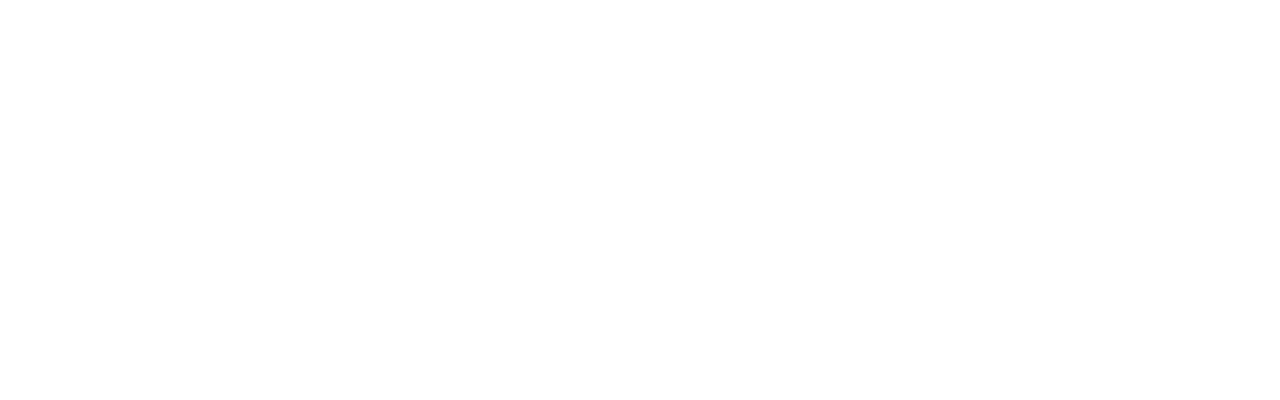
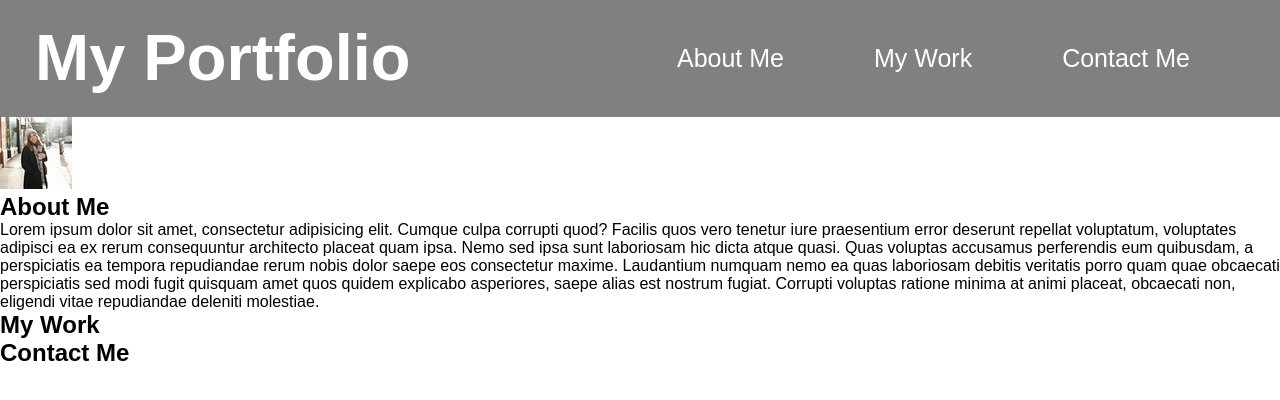
Before and after one commit to camryngoins/portfolio, a plain HTML site: page index.html in a window 1280 px wide. Drawn offline with Linux system fonts and the light colour scheme.

Commit message:
added html

```diff
--- a/assets/css/style.css
+++ b/assets/css/style.css
@@ -0,0 +1,43 @@
+* {
+    padding: 0;
+    margin: 0;
+    box-sizing: border-box;
+    list-style: none;
+}
+body {
+    font-family: Arial, Helvetica, sans-serif;
+}
+.header {
+    padding: 20px 35px;
+    font-family: Arial, Helvetica, sans-serif;
+    display: flex;
+    justify-content: space-between;
+    flex-wrap: wrap;
+    background-color: grey;
+}
+header h1 {
+    font-size:65px;
+    margin: 0;
+    font-weight: bold;
+    margin: 0;
+}
+header nav {
+    margin: 24px 10px;
+}
+header a {
+text-decoration: none;
+color: white;
+}
+header nav ul {
+    display: flex;
+    flex-wrap: wrap;
+    justify-content: space-between;
+}
+header nav ul li a {
+    font-size: 25px;
+    padding: 25px;
+    margin: 0 20px;
+}
+.section {
+    color: white;
+}
--- a/index.html
+++ b/index.html
@@ -4,9 +4,52 @@
     <meta charset="UTF-8">
     <meta http-equiv="X-UA-Compatible" content="IE=edge">
     <meta name="viewport" content="width=device-width, initial-scale=1.0">
-    <title>My Portfolio</title>
+    <title>My Portfolio Website</title>
+    <link rel="stylesheet" href="./assets/css/style.css">
 </head>
 <body>
+    <!--Navigation-->
+    <header class="header">
+        <h1>
+            <a href="index.html">
+                My Portfolio
+            </a>
+        </h1>
+        <nav>
+            <ul>
+                <li class="nav-item">
+                    <a href="#about-me">About Me</a>
+                </li>
+                <li class="nav-item">
+                    <a href="#my-work">My Work</a>
+                </li>
+                <li class="nav-item">
+                    <a href="#contact-me">Contact Me</a>
+                </li>
+            </ul>
+        </nav>
+    </header>
 
+    <!--About Me Section-->
+    <section id="about-me">
+        <img src="./assets/images/picture-of-me.png">
+            <h2>About Me</h2>
+            <p>Lorem ipsum dolor sit amet, consectetur adipisicing elit. Cumque culpa corrupti quod? Facilis quos vero tenetur iure praesentium error deserunt repellat voluptatum, voluptates adipisci ea ex rerum consequuntur architecto placeat quam ipsa. Nemo sed ipsa sunt laboriosam hic dicta atque quasi. Quas voluptas accusamus perferendis eum quibusdam, a perspiciatis ea tempora repudiandae rerum nobis dolor saepe eos consectetur maxime. Laudantium numquam nemo ea quas laboriosam debitis veritatis porro quam quae obcaecati perspiciatis sed modi fugit quisquam amet quos quidem explicabo asperiores, saepe alias est nostrum fugiat. Corrupti voluptas ratione minima at animi placeat, obcaecati non, eligendi vitae repudiandae deleniti molestiae.</p>
+    </section>
+
+    <section id="my-work">
+        <h2>My Work</h2>
+    </section>
+
+    <section id="contact-me">
+        <h2>Contact Me</h2>
+
+    </section>
+
+
+    <!--Footer-->
+    <footer>
+
+    </footer>
 </body>
 </html>
```
Also changed, not shown: assets/images/picture-of-me.png (added).
